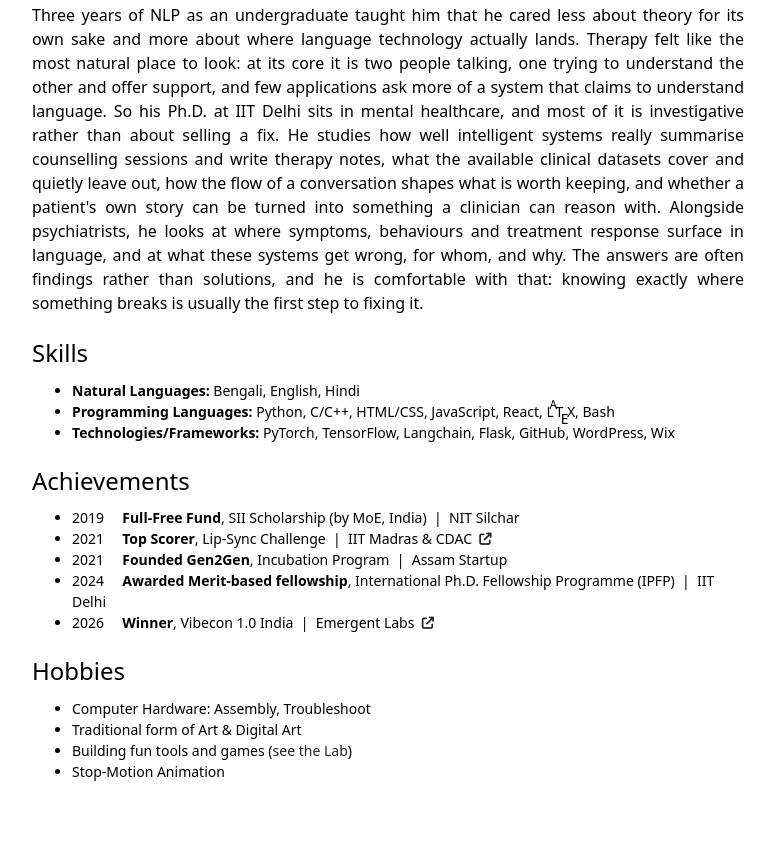
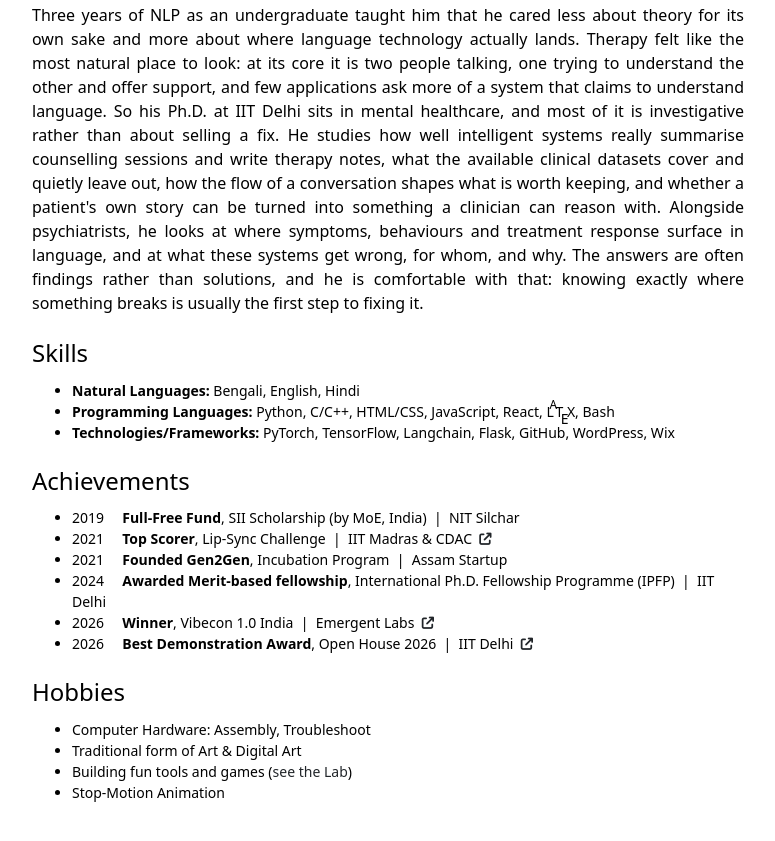
Before and after one commit to proadhikary/proadhikary.github.io, a plain HTML site: page index.html in a window 1280 px wide. Shown: the part 718-1559 px from the top of the page, without its empty margins (442-1217 px from the left). Drawn offline with nearby package versions, Linux system fonts and the light colour scheme; some icons are missing.

Commit message:
Add Best Demonstration Award, IIT Delhi Open House 2026
Co-Authored-By: Claude Opus 5.5 <noreply@anthropic.com>

```diff
--- a/index.html
+++ b/index.html
@@ -315,6 +315,14 @@
 									href="https://x.com/emergentlabs/status/2025621895337697707" target="_blank"
 									class="link-dark "><i class="fa-solid fa-arrow-up-right-from-square"></i></a>
 							</li>
+							<li class="abme-honors-bullet" style="font-size: 14px;">
+								<span data-es="২০২৬ &nbsp;&nbsp;&nbsp;&nbsp;<b>সেরা ডেমোনস্ট্রেশন পুরস্কার</b>, ওপেন হাউস ২০২৬"
+									data-en="2026 &nbsp;&nbsp;&nbsp;&nbsp;<b>Best Demonstration Award</b>, Open House 2026"></span>
+								&nbsp;|&nbsp; <span data-es="আইআইটি দিল্লি"
+									data-en="IIT Delhi"></span>&nbsp;&nbsp;<a
+									href="https://openhouse.iitd.ac.in/" target="_blank"
+									class="link-dark "><i class="fa-solid fa-arrow-up-right-from-square"></i></a>
+							</li>
 
 						</ul>
 
```
